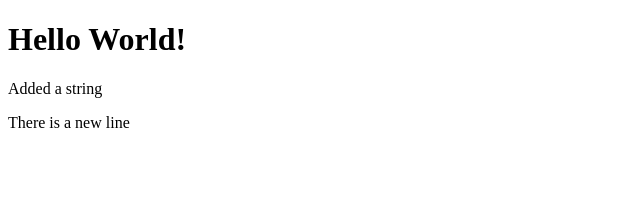
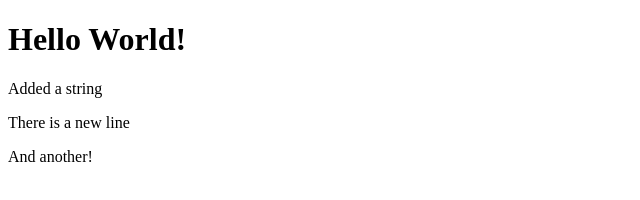
Before and after one commit to cvoorber/ppoddemo, a plain HTML site: page index.html in a window 1280 px wide. Shown: the whole page, without its empty margins (0-640 px from the left). Drawn offline with Linux system fonts and the light colour scheme.

Commit message:
And another update to index

```diff
--- a/index.html
+++ b/index.html
@@ -7,5 +7,6 @@
 	<h1>Hello World!</h1>
 	<p>Added a string</p>
 	<p>There is a new line</p>
+	<p>And another!</p>
 </body>
 </html>
```
